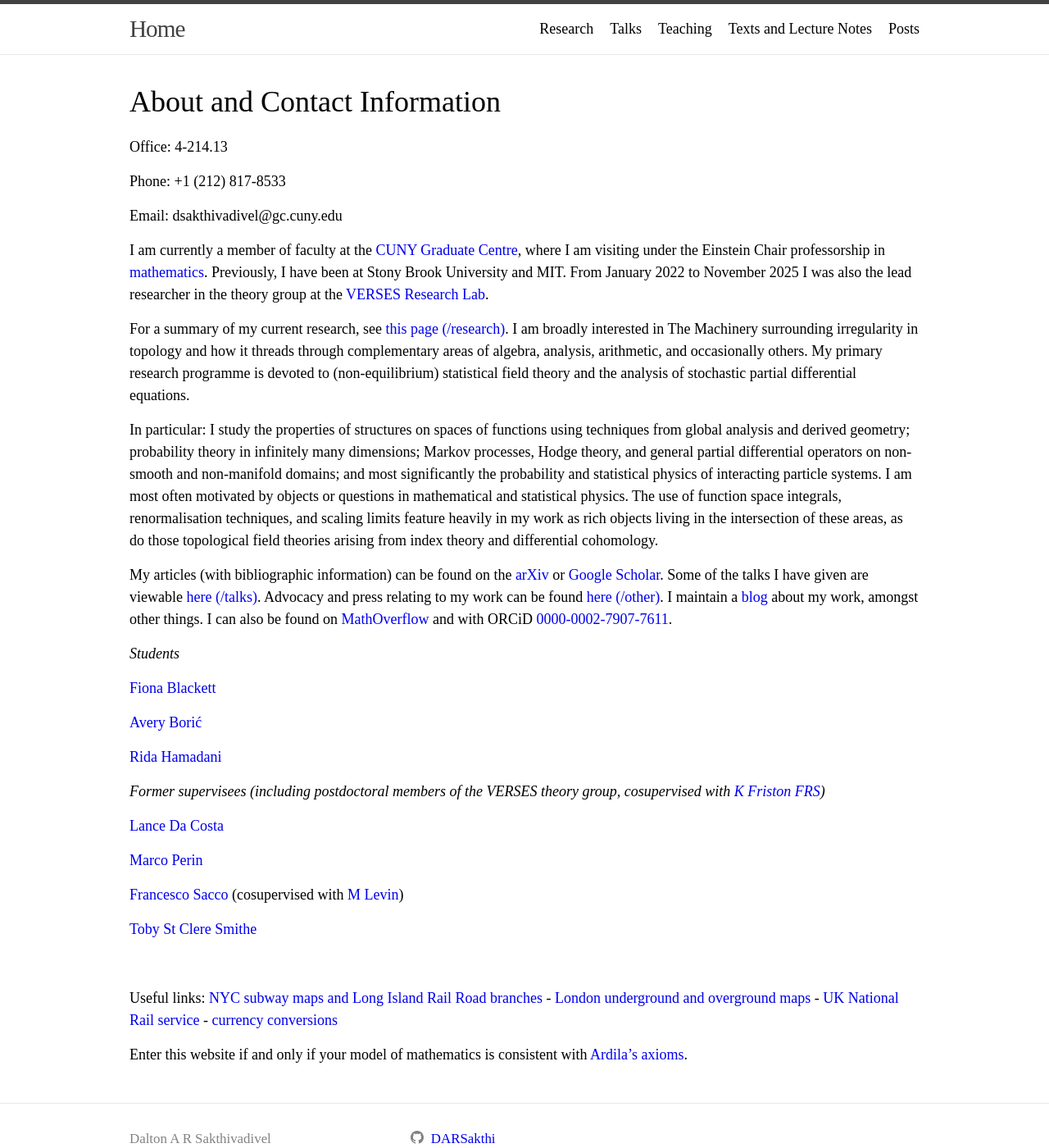
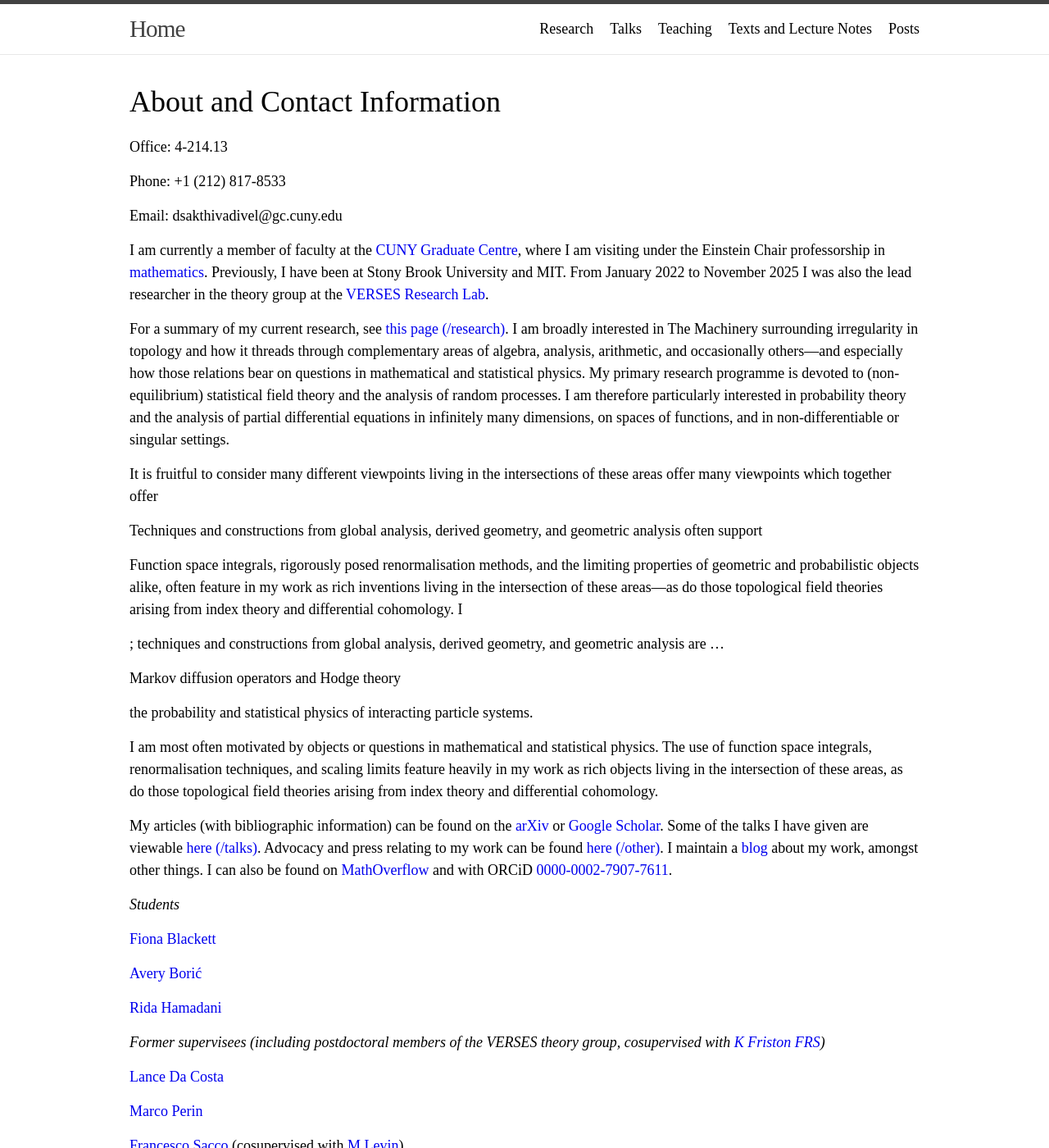
Before and after one commit to DARSakthi/DARSakthi.github.io, a Jekyll site: the page built from index.markdown, in a window 1280 px wide and 1400 px high. Shown: the whole window at 82% size. Built offline with Jekyll 4.4.1, drawn with Linux system fonts in a browser that asks for light colours.

Commit message:
complete chaos (revisions ongoing)

```diff
--- a/index.markdown
+++ b/index.markdown
@@ -14,9 +14,21 @@ Email: dsakthivadivel@gc.cuny.edu
 
 I am currently a member of faculty at the [CUNY Graduate Centre](https://www.gc.cuny.edu), where I am visiting under the Einstein Chair professorship in [mathematics](https://www.gc.cuny.edu/mathematics). Previously, I have been at Stony Brook University and MIT. From January 2022 to November 2025 I was also the lead researcher in the theory group at the [VERSES Research Lab](https://darsakthi.github.io/verses-lab/).
 
-For a summary of my current research, see [this page (/research)](https://darsakthi.github.io/research). I am broadly interested in The Machinery surrounding irregularity in topology and how it threads through complementary areas of algebra, analysis, arithmetic, and occasionally others. My primary research programme is devoted to (non-equilibrium) statistical field theory and the analysis of stochastic partial differential equations.
+For a summary of my current research, see [this page (/research)](https://darsakthi.github.io/research). I am broadly interested in The Machinery surrounding irregularity in topology and how it threads through complementary areas of algebra, analysis, arithmetic, and occasionally others---and especially how those relations bear on questions in mathematical and statistical physics. My primary research programme is devoted to (non-equilibrium) statistical field theory and the analysis of random processes. I am therefore particularly interested in probability theory and the analysis of partial differential equations in infinitely many dimensions, on spaces of functions, and in non-differentiable or singular settings.
 
-In particular: I study the properties of structures on spaces of functions using techniques from global analysis and derived geometry; probability theory in infinitely many dimensions; Markov processes, Hodge theory, and general partial differential operators on non-smooth and non-manifold domains; and most significantly the probability and statistical physics of interacting particle systems. I am most often motivated by objects or questions in mathematical and statistical physics. The use of function space integrals, renormalisation techniques, and scaling limits feature heavily in my work as rich objects living in the intersection of these areas, as do those topological field theories arising from index theory and differential cohomology.
+It is fruitful to consider many different viewpoints living in the intersections of these areas offer many viewpoints which together offer
+
+Techniques and constructions from global analysis, derived geometry, and geometric analysis often support
+
+Function space integrals, rigorously posed renormalisation methods, and the limiting properties of geometric and probabilistic objects alike, often feature in my work as rich inventions living in the intersection of these areas---as do those topological field theories arising from index theory and differential cohomology. I
+
+; techniques and constructions from global analysis, derived geometry, and geometric analysis are ...
+
+Markov diffusion operators and Hodge theory
+
+the probability and statistical physics of interacting particle systems.
+
+I am most often motivated by objects or questions in mathematical and statistical physics. The use of function space integrals, renormalisation techniques, and scaling limits feature heavily in my work as rich objects living in the intersection of these areas, as do those topological field theories arising from index theory and differential cohomology.
 
 My articles (with bibliographic information) can be found on the [arXiv](https://arxiv.org/a/0000-0002-7907-7611.html) or [Google Scholar](https://scholar.google.com/citations?user=mWJtfUUAAAAJ). Some of the talks I have given are viewable [here (/talks)](https://darsakthi.github.io/talks). Advocacy and press relating to my work can be found [here (/other)](https://darsakthi.github.io/other/). I maintain a [blog](https://darsakthi.github.io/blog) about my work, amongst other things. I can also be found on [MathOverflow](https://mathoverflow.net/users/370636/dalton-a-r-sakthivadivel) and with ORCiD [0000-0002-7907-7611](https://orcid.org/0000-0002-7907-7611).
 
```
